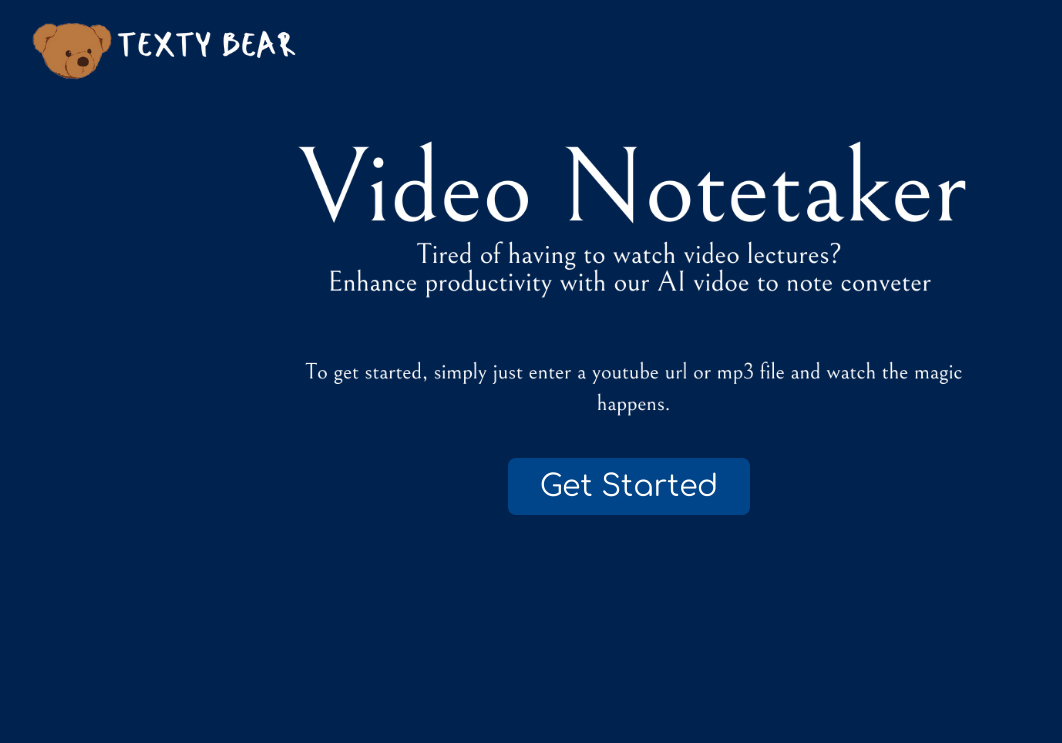
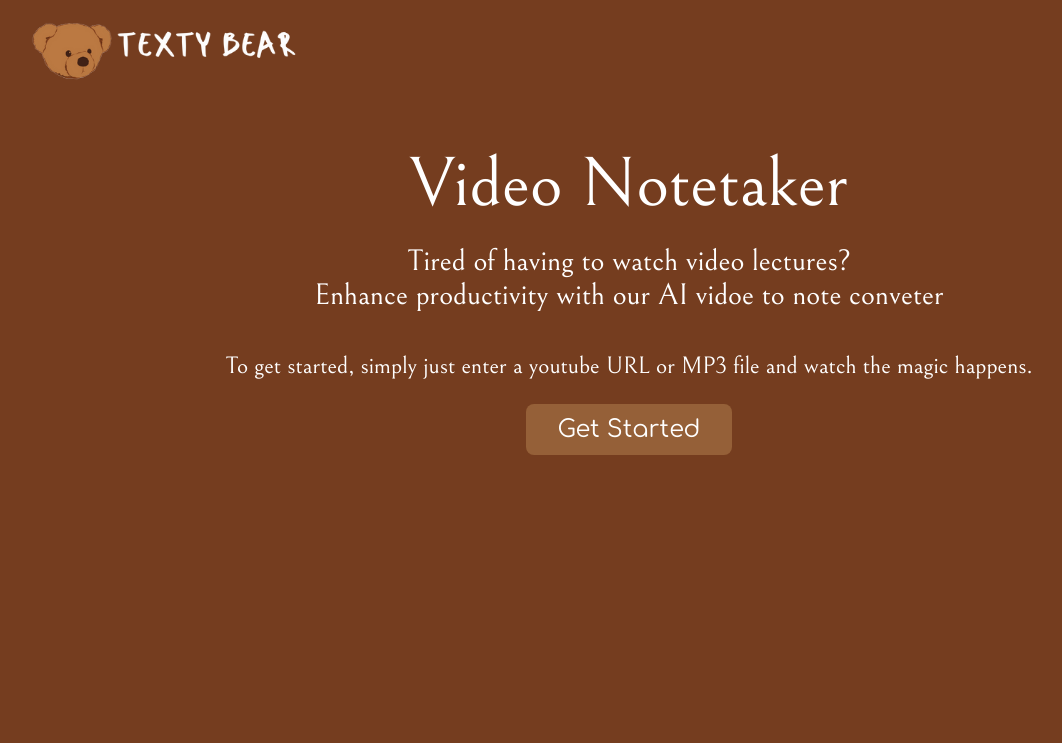
Before and after one commit to DenialCant/CruzHack2024, a Flask app: page / in a window 1280 px wide. Shown: the top 743 px of the page, without its empty margins (11-1073 px from the left). Run offline with Flask 3, Linux system fonts and the light colour scheme.

Commit message:
new-colorsssss

```diff
--- /dev/null
+++ b/Trump Outright Says Nikki Haley Probably 'Not Going To Be Chosen' As VP At New Hampshire Rally.txt
@@ -0,0 +1,3 @@
+Trump Outright Says Nikki Haley Probably 'Not Going To Be Chosen' As VP At New Hampshire Rally
+
+- She was sitting there like, what the hell? I put her in the room, because I happen to love the lieutenant governor, Henry McMaster, South Carolina. And like I said, she was okay, but she is not presidential timber. Now, that probably means she won't be chosen as the vice president.
--- a/app.py
+++ b/app.py
@@ -6,8 +6,8 @@
 app = Flask(__name__)
 app.config['SECRET_KEY'] = '3f500e5c4689bb1221d1bbc545931d898f30c1d9c2a9ad6a'
 
-transcript_results = []
-# transcript_results = [{'title': 'title', 'content': 'tran_rs'}]
+# transcript_results = []
+transcript_results = [{'title': 'title', 'content': 'tran_rs'}]
 
 @app.route('/')
 def home():
--- a/static/style.css
+++ b/static/style.css
@@ -1,16 +1,17 @@
 :root{
-	--c0: #001A38;
-	--c1: #00224E;
-	--c2: #003367;
-	--c3: #004489;
-	--c9: #7891ec;
+	--c0: #422318;
+	--c1: #753D1F;
+	--c2: #594031;
+	--c3: #956038;
+	--c9: #a27b5e;
 }
 
-@font-face{font-family: WebFont; src: url('/static/fonts/Comfortaa.ttf');}
+@font-face{font-family: FontComfortaa; src: url('/static/fonts/Comfortaa.ttf');}
+@font-face{font-family: FontBellefair; src: url('/static/fonts/Bellefair.ttf');}
 
 html{min-width: 440px; scroll-behavior: smooth; background-color: var(--c1);}
 body{
-	font-family: WebFont; cursor: default;
+	font-family: FontComfortaa; cursor: default;
 	background: var(--c1); color: #FFF;
 }
 body::-webkit-scrollbar {display: none;}
@@ -31,7 +32,7 @@
 	.wrapper-body{margin-left: 12%; margin-right: 12%;}
 }
 .normal-text{font-size: 14px; line-height: 20px;}
-.vertical-space{height: 2px; margin: 10px 0px 10px 0px; background-color: #FFFFFF;}
+.vertical-space{height: 20px;}
 
 .logo-holder{justify-content: center; padding: 10px 20px;}
 .logo{height: 80px;}
@@ -40,16 +41,21 @@
 .flex-hori{display: flex; flex-direction: row;}
 .mid-holder{justify-content: center;}
 
-.mini-body-title-holder{width: 100%;}
-.mini-body-title{font-size: 20px; line-height: 40px;}
+.body-big-txt-holder{width: 100%;}
+.body-big-txt-txt{font-family: FontBellefair; font-size: 70px;}
 
-.main-text-home-holder{width: 100%;}
-.main-text-home-img{height: 350px;}
+.body-mid-txt-holder{width: 100%;}
+.body-mid-txt-txt{font-family: FontBellefair; font-size: 30px;}
 
-.result_card{width: 100%; background-color: var(--c3); padding: 10px; border-radius: 4px;
+.body-small-txt-holder{width: 100%;}
+.body-small-txt-txt{font-family: FontBellefair; font-size: 24px;}
+
+.txt-align-center{text-align: center;}
+
+.result_card{width: 100%; background-color: var(--c3); padding: 20px; border-radius: 4px;
 	display: flex; flex-direction: column; margin: 4px 0px;}
 .result_card_top{font-size: 24px;}
-.result_card_mid{height: 2px; margin: 6px 0px 6px 0px; background-color: #999999;}
+.result_card_mid{height: 2px; margin: 10px 0px 16px 0px; background-color: #999999;}
 .result_card_bot{display: flex; flex-direction: row;}
 
 .url-input-field{
@@ -60,12 +66,12 @@
 	border: 1px solid #ccc;
 	border-radius: 4px;
 }
-.main-button{background-color: var(--c3); border: none; padding: 10px; font-size: 16px;
+.main-button{background-color: var(--c3); border: none; padding: 10px; font-size: 18px;
 	color: #FFF; border-radius: 4px; transition: 0.4s; margin: 4px;}
 .main-button:hover{background-color: var(--c9);}
 .main-button:active{transform: scale(0.9);}
 
-.main-big-button{background-color: var(--c3); border: none; padding: 12px 32px; font-size: 30px;
+.main-big-button{background-color: var(--c3); border: none; padding: 12px 32px; font-size: 24px;
 	color: #FFF; border-radius: 8px; transition: 0.4s; margin: 4px;}
 .main-big-button:hover{background-color: var(--c9);}
 .main-big-button:active{transform: scale(0.9);}
--- a/templates/base.html
+++ b/templates/base.html
@@ -18,10 +18,16 @@
 </head>
 <body>
     <div class="header-bar flex-hori">
+
         <div class="logo-holder">
-            <img class="logo" src="{{ url_for('static', filename='images/logo.png') }}">
+            <a href="{{ url_for('home') }}">
+                <img class="logo" src="{{ url_for('static', filename='images/logo.png') }}">
+            </a>
         </div>
     </div>
+
+    <div class="vertical-space"></div>
+    <div class="vertical-space"></div>
 
     <div class="main-body">
         <div class="wrapper flex-vert">
--- a/templates/home.html
+++ b/templates/home.html
@@ -2,9 +2,36 @@
 
 {% block content %}
 
-    <div class="main-text-home-holder mid-holder flex-hori">
-        <img class="main-text-home-img" src="{{ url_for('static', filename='images/main_text_home.png')}}">
+    <div class="body-big-txt-holder flex-hori mid-holder">
+        <div class="body-big-txt-txt text-align-center">
+            Video Notetaker
+        </div>
     </div>
+
+    <div class="vertical-space"></div>
+
+    <div class="body-mid-txt-holder flex-hori mid-holder">
+        <div class="body-mid-txt-txt text-align-center">
+            Tired of having to watch video lectures?
+        </div>
+    </div>
+
+    <div class="body-mid-txt-holder flex-hori mid-holder">
+        <div class="body-mid-txt-txt text-align-center">
+            Enhance productivity with our AI vidoe to note conveter
+        </div>
+    </div>
+
+    <div class="vertical-space"></div>
+    <div class="vertical-space"></div>
+
+    <div class="body-small-txt-holder flex-hori mid-holder">
+        <div class="body-small-txt-txt text-align-center">
+            To get started, simply just enter a youtube URL or MP3 file and watch the magic happens.
+        </div>
+    </div>
+
+    <div class="vertical-space"></div>
 
     <div class="mid-holder flex-hori">
         <a href="{{ url_for('yt_transcribe') }}">
```
Also changed, not shown: templates/transcripts.html (deleted, +0 -21 lines), templates/yt_transcribe.html (+8 -1 lines), static/fonts/Bellefair.ttf (added).
